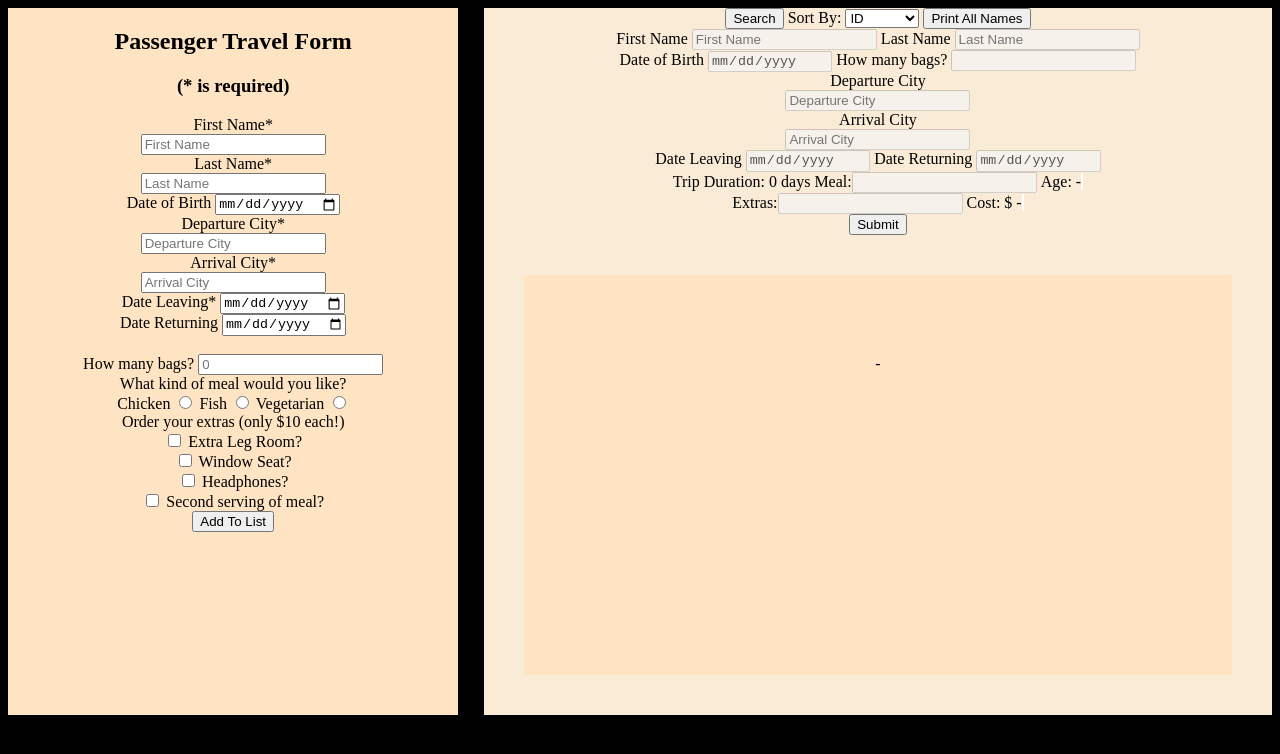
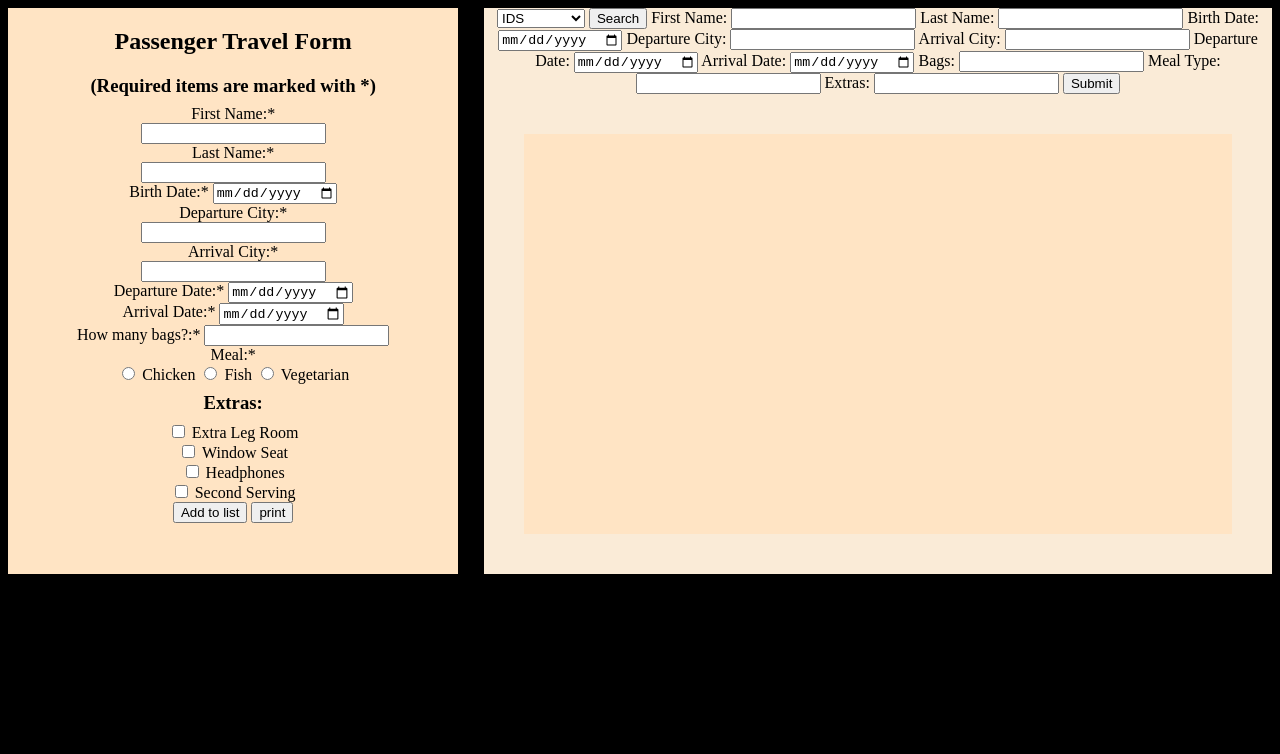
Before and after one commit to MatthewAndresWestMec/Unit-1-Project, a plain HTML site: page index.html in a window 1280 px wide. Drawn offline with Linux system fonts and the light colour scheme.

Commit message:
fixed the placeholder / fake ppl

```diff
--- /dev/null
+++ b/assignment.js
@@ -0,0 +1,113 @@
+class list {
+    constructor(firstName, lastName, dob, depart, arrival, departureDate, returnDate, bags, meal, extras,id) {
+        this.firstName = firstName;
+        this.lastName = lastName;
+        this.dob = dob;
+        this.depart = depart;
+        this.arrival = arrival;
+        this.departureDate = departureDate;
+        this.returnDate = returnDate;
+        this.bags = bags;
+        this.meal = meal;
+        this.id = id;
+        this.extras = extras;
+        this.legalAge = false;
+        this.cost = 300;
+        this.time = 0;
+    }
+}
+var personFake1 = new list("Misato", "Katsuragi", "1986-12-08", "Los Angeles", "Alberta", "2023-02-13", "2023-05-16","1","vegetarian", "leg ", "1")
+var personFake2 = new list("Micheal", "Reeves", "2001-11-03", "Washingtin", "Charleston", "2024-01-13", "2024-01-16","3","chicken", "leg hp ss ", "2")
+var personFake3 = new list("Lain", "Iwakura", "2007-7-06", "Charleston", "Tuscon", "2022-01-13", "2022-01-16","2","fish", "leg win ", "3")
+var arr = []
+var ids =["firstName", "lastName", "dob", "depart","arrival","departureDate","returnDate","bags"]
+var arr2 =["firstNameInfo", "lastNameInfo", "dobInfo", "departInfo","arrivalInfo","departureDateInfo","returnDateInfo","bagsInfo"]
+arr.push(personFake1)
+arr.push(personFake2)
+arr.push(personFake3)
+let idCheck = 0;
+let count = 4;
+let meal = "";
+let extra = "";
+function addToList() {
+    for(let i = 0;i<ids.length;i++) {
+        if(document.getElementById(ids[i]).value != "") {
+        idCheck++;
+    }
+    else {
+        idCheck = 0;
+    }
+    }
+    var radio = document.getElementsByName("meal")
+    var extras = document.getElementsByName("extras")
+    for(let i = 0;i<radio.length;i++)
+        {
+            if(radio[i].checked) meal = radio[i].value
+        }
+        for(let i = 0;i<extras.length;i++)
+        {
+            if(extras[i].checked) extra += extras[i].value +" "
+        }
+    if (idCheck >= ids.length && meal != "") {
+        let checkMap = ids.map(x =>{return document.getElementById(x).value})
+        let temp = new list(checkMap[0],checkMap[1],checkMap[2],checkMap[3],checkMap[4],checkMap[5],checkMap[6],checkMap[7],meal,extra,count);
+        count++;
+        if((Date.now() - Date.parse(temp.dob)) >= (24*60*60*1000)) temp.legalAge = true
+        let extraArray = temp.extras.split(" ");
+        if(extraArray.length >= 1) extraArray.pop()
+        console.log(extraArray)
+        temp.time = (Date.parse(temp.returnDate) - Date.parse(temp.departureDate))/(24*60*60*1000)
+        temp.cost += Number(temp.bags*20)+ Number(extraArray.length*10)
+        arr.push(temp);
+        for(let i = 0;i<ids.length;i++) {document.getElementById(ids[i]).value = "";}
+        idCheck = 0;
+        meal = "";
+        extra = "";
+        for(let i = 0;i<radio.length;i++){
+            radio[i].checked = false
+        }
+        for(let i = 0;i<extras.length;i++){
+            extras[i].checked = false
+        }
+
+    }
+}
+var ID;
+function display(display){
+    for(let i = 0; i < 8; i++){
+        var x = ids[i]
+        document.getElementById(arr2[i]).value = (arr[display])[x]
+    }
+    document.getElementById("mealInfo").value = arr[display].meal
+    document.getElementById("extraInfo").value = arr[display].extras
+    for(let i = 0;i<arr.length;i++)
+    {
+        if(document.getElementById("firstNameInfo").value == arr[i].firstName && document.getElementById("lastNameInfo").value == arr[i].lastName)
+        {
+            ID = i
+            console.log(ID)
+        }
+    }
+}
+let b;
+
+function newText(){
+
+    for(let e = 0; e < ids.length; e++)
+    {
+        b = ids[e]
+        console.log(ID)
+        arr[ID][b] = document.getElementById(arr2[e]).value
+    }
+    arr[ID].meal = document.getElementById("mealInfo").value
+    arr[ID].extras = document.getElementById("extraInfo").value
+}
+
+function print() {
+    space = "";
+    for (let i = 0; i < arr.length; i++) {
+        space += `<button onclick="display(${i})"><span>${arr[i].id}</span>${arr[i].firstName} ${arr[i].lastName}</button>`
+    }
+    document.getElementById("printSpace").innerHTML = space;
+    console.log(arr)
+}
--- a/assignmentupdate.css
+++ b/assignmentupdate.css
@@ -63,3 +63,7 @@ p {
 .inline {
     display: inline;
 }
+
+h3{
+    margin: 1vh;
+}
--- a/assignmentupdate.js
+++ /dev/null
@@ -1,106 +0,0 @@
-class list {
-    constructor(firstName, lastName, id, arrival,birthdate, depart, leaveDate, returnDate, bags, meal) {
-        this.firstName = firstName;
-        this.lastName = lastName;
-        this.birthdate = birthdate;
-        this.depart = depart;
-        this.arrival = arrival;
-        this.leaveDate = leaveDate;
-        this.returnDate = returnDate;
-        this.bags = bags;
-        this.meal = meal;
-        this.legRoom = false;
-        this.windowSeat = false;
-        this.Headphones = false;
-        this.secondServing = false;
-        this.id = id;
-    }
-    }
-
-var arr = []
-let count = 1;
-
-function addToList() {
-    let firstName = document.getElementById("firstName").value;
-    let lastName = document.getElementById("lastName").value;
-    let birthdate = document.getElementById("birthdate").value;
-    let depart = document.getElementById("depart").value;
-    let arrival = document.getElementById("arrival").value;
-    let leaveDate = document.getElementById("leaveDate").value;
-    let returnDate = document.getElementById("returnDate").value;
-    let bags = document.getElementById("bags").value;
-    let meal = document.querySelector('input[name="meal"]:checked').value;
-    let legRoom = document.getElementById("legRoom").value;
-    let windowSeat = document.getElementById("windowSeat").value;
-    let Headphones = document.getElementById("Headphones").value;
-    let secondServing = document.getElementById("secondServing").value;
-    if (firstName != "" && lastName != "" && birthdate != "" && depart != "" && arrival != "" && leaveDate != "" && returnDate != "" && bags != "" && meal != "" && legRoom != "" && windowSeat != "" && Headphones != "" && secondServing != ""
-    ) {
-        let temp = new list(firstName, lastName, count, birthdate,depart, arrival, leaveDate, returnDate, bags, meal, legRoom, windowSeat, Headphones, secondServing);
-        count++;
-        arr.push(temp);
-        document.getElementById("firstName").value  = "";
-        document.getElementById("lastName").value  = "";
-        document.getElementById("birthdate").value  = "";
-        document.getElementById("depart").value  = "";
-        document.getElementById("arrival").value  = "";
-        document.getElementById("leaveDate").value  = "";
-        document.getElementById("returnDate").value  = "";
-        document.getElementById("bags").value  = "";
-        document.getElementsByName("meal").value  = "";
-        document.getElementById("legRoom").value  = "";
-        document.getElementById("windowSeat").value  = "";
-        document.getElementById("Headphones").value  = "";
-        document.getElementById("secondServing").value  = "";
-        console.log(arr)
-
-    }
-}
-
-// function print() {
-//     space = "";
-//     for (let i = 0; i < arr.length; i++) {
-//         space += `<div><span><button onclick="nameSelect">${arr[i].id}</span>${arr[i].firstName} ${arr[i].lastName}</button></div>`
-//     }
-//     document.getElementById("printSpace").innerHTML = space;
-// }
-
-// function nameSelect(){
-
-// }
-
-// function checkAge(){
-//     var dateInput = document.getElementById("birthdate").value;
-//     var birthdate = new Date(dateInput);
-//     var today = new Date();
-// var age = today.getFullYear() - birthdate.getFullYear();
-// if (age >= 21) {
-//     console.log("above 21 years old");
-// } else {
-//     console.log("under 21 years old");
-// }
-// }
-
-// function populate() {
-//     var select = document.getElementById("selectNumber");
-//     select.innerHTML = `<option>Choose a number</option>`
-//     for (var i = 0; i < arr.length; i++) {
-//         select.innerHTML += `<option value = "${arr[i].firstName}">${arr[i].firstName}</option>`
-//     // ${arr[i].birthdate} ${arr[i].depart} ${arr[i].arrival} ${arr[i].leaveDate} ${arr[i].returnDate} ${arr[i].bags} ${arr[i].meal} ${arr[i].legRoom} ${arr[i].windowSeat} ${arr[i].secondServing}
-//     }
-
-//     document.getElementById("printSpace").innerHTML = firstName;
-//     document.getElementById("printSpace").innerHTML = lastName;
-//     document.getElementById("printSpace").innerHTML = birthdate;
-//     document.getElementById("printSpace").innerHTML = depart;
-//     document.getElementById("printSpace").innerHTML = arrival;
-//     document.getElementById("printSpace").innerHTML = leaveDate;
-//     document.getElementById("printSpace").innerHTML = returnDate;
-//     document.getElementById("printSpace").innerHTML = bags;
-//     document.getElementsByClassName("printSpace").innerHTML = meal;
-//     document.getElementById("printSpace").innerHTML = legRoom;
-//     document.getElementById("printSpace").innerHTML = windowSeat;
-//     document.getElementById("printSpace").innerHTML = Headphones;
-//     document.getElementById("printSpace").innerHTML = secondServing;
-//     document.getElementById("printSpace").innerHTML = id;
-// }
--- a/index.html
+++ b/index.html
@@ -1,142 +1,87 @@
 <!DOCTYPE html>
 <html lang="en">
-
 <head>
     <meta charset="UTF-8">
     <meta http-equiv="X-UA-Compatible" content="IE=edge">
     <meta name="viewport" content="width=device-width, initial-scale=1.0">
     <link rel="stylesheet" href="assignmentupdate.css">
-    <title>Document</title>
+    <title>Airline</title>
 </head>
+<body>
+    <div class="container">
+    <div class="row1">
+        <h2>Passenger Travel Form</h2>
+        <h3>(Required items are marked with *)</h3>
+        <label for="firstName">First Name:*</label><br>
+        <input type="text" id="firstName"><br>
+        <label for="lastName">Last Name:*</label><br>
+        <input type="text" id="lastName"><br>
+        <label for="dob">Birth Date:*</label>
+        <input type="date" id="dob" required><br>
+        <label for="depart">Departure City:*</label><br>
+        <input type="text" id="depart" required><br>
+        <label for="arrival">Arrival City:*</label><br>
+        <input type="text" id="arrival" required><br>
+        <label for="departureDate">Departure Date:*</label>
+        <input type="date" id="departureDate" required><br>
+        <label for="returnDate">Arrival Date:*</label>
+        <input type="date" id="returnDate" required><br>
+        <label for="bags">How many bags?:*</label>
+        <input type="text" id="bags" required><br>
+        <label for="meal">Meal:*</label><br>
+        <input type="radio" name="meal" value="chicken" id="chicken">
+        <label for="chicken">Chicken</label>
+        <input type="radio" name="meal" value="fish" id="fish">
+        <label for="fish">Fish</label>
+        <input type="radio" name="meal" value="vegetarian" id="vegetarian">
+        <label for="vegetarian">Vegetarian</label><br>
+        <h3>Extras:</h3>
+        <input type="checkbox" name="extras" value="leg" id="leg">
+        <label for="leg">Extra Leg Room</label><br>
+        <input type="checkbox" name="extras" value="win" id="window">
+        <label for="window">Window Seat</label><br>
+        <input type="checkbox" name="extras" value="hp" id="hp">
+        <label for="hp">Headphones</label><br>
+        <input type="checkbox" name="extras" value="ss" id="ss">
+        <label for="ss">Second Serving</label><br>
+        <button onclick="addToList()">Add to list</button>
+        <button onclick="print()">print</button>
+    </div>
 
-<body>
 
-    <div class="container">
-        <div class="row1">
-            <H2>Passenger Travel Form</H2>
-            <h3>(* is required)</h3>
+    <div class="row2">
 
-            <!-- <form> -->
-            <label for="fname">First Name*</label><br>
-            <input type="textarea" name="fname" id="firstName" placeholder="First Name" required>
-            <br>
-            <label for="lname">Last Name*</label><br>
-            <input type="textarea" name="fname" id="lastName" placeholder="Last Name" required>
-            <br>
-            <label for="birthdate">Date of Birth</label>
-            <input type="date" name="birthdate" id="birthdate" required>
-            <br>
-            <label for="depart">Departure City*</label><br>
-            <input type="textarea" name="depart" placeholder="Departure City" id="depart" required>
-            <br>
-            <label for="arrival">Arrival City*</label><br>
-            <input type="textarea" name="arrival" placeholder="Arrival City" id="arrival" required>
-            <br>
-            <label for="leaveDate">Date Leaving*</label>
-            <input type="date" name="leaveDate" id="leaveDate" required>
-            <br>
-            <label for="returnDate">Date Returning</label>
-            <input type="date" name="returnDate" id="returnDate" required>
-            <br>
-            <br>
-            <label for="bags">How many bags?</label>
-            <input type="num" name="bags" id="bags" placeholder="0">
+        <select name="sort" id="sort">
+            <option value="IDS">IDS</option>
+            <option value="lName">Last Name</option>
+            <option value="fName">First Name</option>
+        </select>
+        <button>Search</button>
 
-            <br>
+            <label for="firstNameInfo">First Name:</label>
+            <input type="text" id="firstNameInfo">
+            <label for="lastNameInfo">Last Name:</label>
+            <input type="text" id="lastNameInfo">
+            <label for="dobInfo">Birth Date:</label>
+            <input type="date" id="dobInfo" required>
+            <label for="departInfo">Departure City:</label>
+            <input type="text" id="departInfo" required>
+            <label for="arrivalInfo">Arrival City:</label>
+            <input type="text" id="arrivalInfo" required>
+            <label for="departureDateInfo">Departure Date:</label>
+            <input type="date" id="departureDateInfo" required>
+            <label for="returnDateInfo">Arrival Date:</label>
+            <input type="date" id="returnDateInfo" required>
+            <label for="bagsInfo">Bags:</label>
+            <input type="text" id="bagsInfo" required>
 
-            <label for="meal">What kind of meal would you like?</label><br>
-            <!-- use get element by name -->
-            <label for="meal">Chicken</label>
-            <input type="radio" class="meal" id="chicken" name="meal" value="Chicken">
-            <label for="meal">Fish</label>
-            <input type="radio" class="meal" id="fish" name="meal" value="Fish">
-            <label for="meal">Vegetarian</label>
-            <input type="radio" class="meal" id="vegetarian" name="meal" value="Vegetarian">
-
-            <br>
-
-            <label for="extras">Order your extras (only $10 each!)</label><br>
-            <input type="checkbox" id="legRoom" name="legRoom" value="legRoom">
-            <label for="legRoom">Extra Leg Room?</label><br>
-            <input type="checkbox" id="windowSeat" name="windowSeat" value="Window Seat?">
-            <label for="windowSeat">Window Seat?</label><br>
-            <input type="checkbox" id="Headphones" name="Headphones" value="Headphones?">
-            <label for="headphones">Headphones?</label><br>
-            <input type="checkbox" id="secondServing" name="secondServing" value="secondServing">
-            <label for="secondServing">Second serving of meal?</label>
-
-            <br>
-            <button onclick="addToList()">Add To List</button>
-
-            <!-- </form> -->
-        </div>
-
-        <div class="row2">
-            <button onclick="search()">Search</button>
-            <label for="language">Sort By:</label>
-            <select name="language" id="language">
-                <option value="ID">ID</option>
-                <option value="birthdate">birthdate</option>
-            </select>
-
-            <button onclick="print()">Print All Names</button>
-
-            <br>
-            <label for="fname">First Name</label>
-            <input type="textarea" name="fname" id="firstNamePrint" placeholder="First Name" disabled>
-
-            <label for="lname">Last Name</label>
-            <input type="textarea" name="fname" id="lastNamePrint" placeholder="Last Name" disabled>
-            <br>
-            <label for="birthdate">Date of Birth</label>
-            <input type="date" name="birthdate" id="birthdatePrint" disabled>
-            <label for="bags">How many bags?</label>
-            <input type="num" name="bags" id="bagsPrint" disabled>
-            <br>
-            <label for="depart">Departure City</label><br>
-            <input type="textarea" name="depart" placeholder="Departure City" id="departPrint" disabled>
-            <br>
-            <label for="arrival">Arrival City</label><br>
-            <input type="textarea" name="arrival" placeholder="Arrival City" id="arrivalPrint" disabled>
-            <br>
-            <label for="leaveDate">Date Leaving</label>
-            <input type="date" name="leaveDate" id="leaveDatePrint" disabled>
-
-            <label for="returnDate">Date Returning</label>
-            <input type="date" name="returnDate" id="returnDatePrint" disabled>
-
-            <br>
-            <span>
-                <p>Trip Duration:
-                <div id="durationPrint" class="inline"> 0 </div>days</p>
-                <p>Meal:<input type="text" name="mealPrint" id="mealType" disabled></p>
-                <p>Age:
-                <div id="agePrint" class="inline">-</div>
-                </p>
-            </span>
-
-            <br>
-
-            <span>
-                <p>Extras:<input type="text" name="extras" id="extrasPrint" disabled></p>
-                <p>Cost: $
-                <div id="costPrint" class="inline">-</div>
-                </p>
-            </span><br>
-
-            <button onclick="populate()">Submit</button><br>
-
-            <!-- literally just a message -->
-            <div id="updateMsg"></div>
-            <!-- name, ID, lastname stuff created when Print All Names is clicked -->
-            <div id="printSpace">
-                -
-            </div>
-
-        </div>
-
+        <label for="mealInfo">Meal Type:</label>
+        <input type="text" name="mealInfo" id="mealInfo">
+        <label for="extraInfo">Extras:</label>
+        <input type="text" name="extraInfo" id="extraInfo">
+        <button onclick="newText()" id="sub">Submit</button>
+        <div id="printSpace"></div>
     </div>
-    <script src="assignmentupdate.js"></script>
+    <script src="assignment.js"></script>
 </body>
-
 </html>
```
